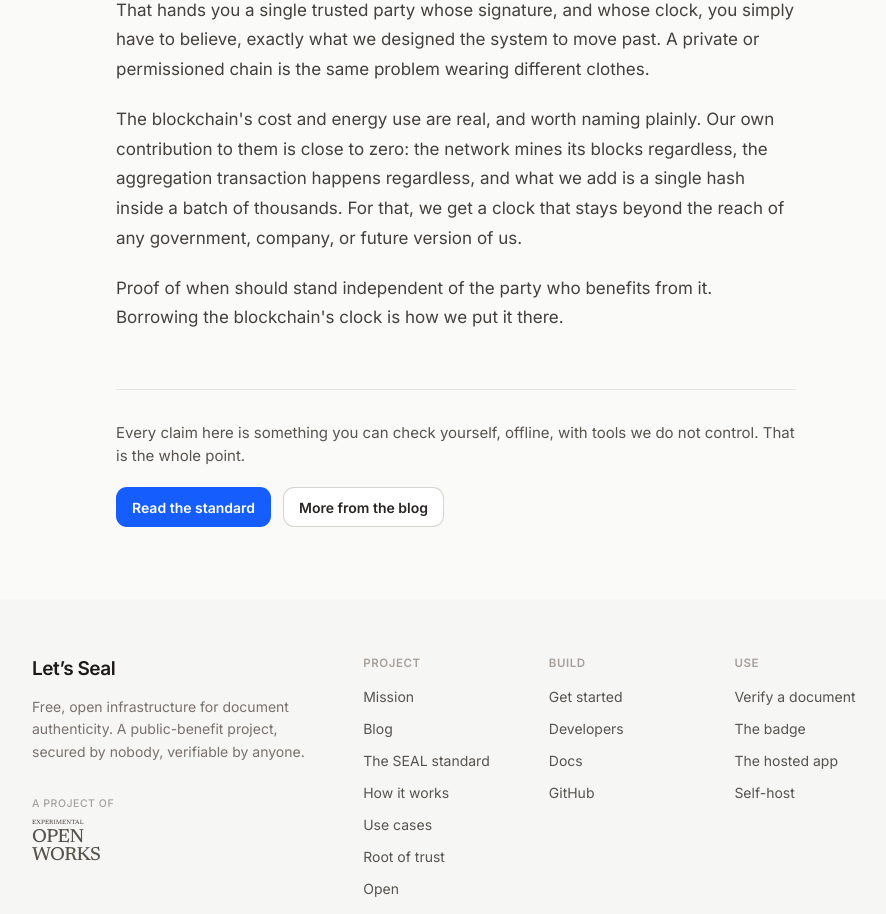
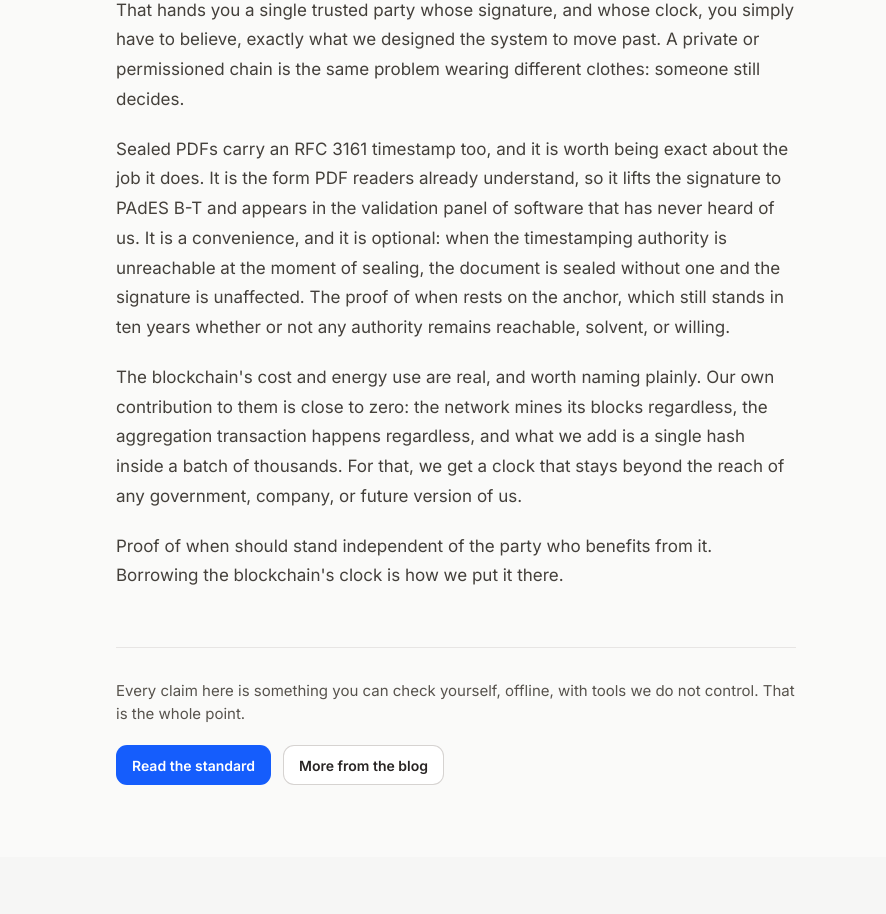
Before and after one commit to letsseal/letsseal, a Next.js app in the folder web/: page /site/blog/why-bitcoin in a window 1280 px wide. Shown: the part 3520-4434 px from the top of the page, without its empty margins (184-1070 px from the left). Built offline with nearby package versions, Linux system fonts and the light colour scheme.

Commit message:
blog: say what the RFC 3161 timestamp in a sealed PDF is for

```diff
--- a/web/app/site/blog/why-bitcoin/page.tsx
+++ b/web/app/site/blog/why-bitcoin/page.tsx
@@ -141,7 +141,12 @@ export default function Page() {
         <H2>Why we chose Bitcoin</H2>
         <P>
           {
-            "The obvious alternative is a traditional timestamping authority, the RFC 3161 kind. That hands you a single trusted party whose signature, and whose clock, you simply have to believe, exactly what we designed the system to move past. A private or permissioned chain is the same problem wearing different clothes."
+            "The obvious alternative is a traditional timestamping authority, the RFC 3161 kind. That hands you a single trusted party whose signature, and whose clock, you simply have to believe, exactly what we designed the system to move past. A private or permissioned chain is the same problem wearing different clothes: someone still decides."
+          }
+        </P>
+        <P>
+          {
+            "Sealed PDFs carry an RFC 3161 timestamp too, and it is worth being exact about the job it does. It is the form PDF readers already understand, so it lifts the signature to PAdES B-T and appears in the validation panel of software that has never heard of us. It is a convenience, and it is optional: when the timestamping authority is unreachable at the moment of sealing, the document is sealed without one and the signature is unaffected. The proof of when rests on the anchor, which still stands in ten years whether or not any authority remains reachable, solvent, or willing."
           }
         </P>
         <P>
```
